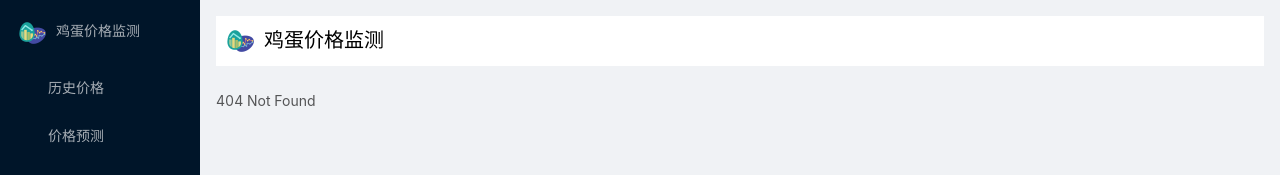
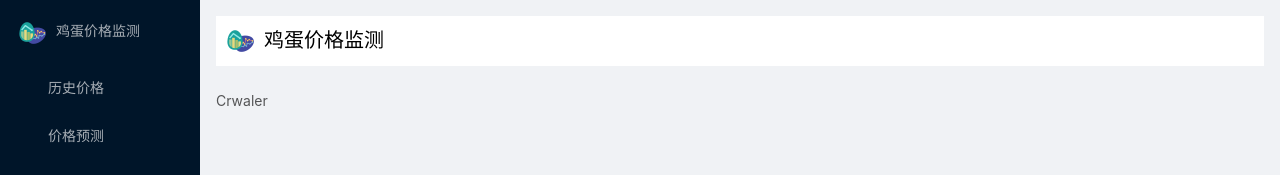
Before and after one commit to bunnyxt/eggprice-frontend, a Vue app: page /crwaler in a window 1280 px wide. Before the commit this address had no page. Shown: the top 175 px of the page. Built offline with nearby package versions, Linux system fonts and the light colour scheme; what vue-apexcharts would draw is missing.

Commit message:
Add Crwaler and Forecast component.

```diff
--- /dev/null
+++ b/src/components/Crwaler.vue
@@ -0,0 +1,11 @@
+<template>
+  <div>
+    Crwaler
+  </div>
+</template>
+
+<script>
+export default {
+  name: "Crwaler"
+}
+</script>
--- /dev/null
+++ b/src/components/Forecast.vue
@@ -0,0 +1,11 @@
+<template>
+  <div>
+    Forecast
+  </div>
+</template>
+
+<script>
+export default {
+  name: "Forecast"
+}
+</script>
```
Also changed, not shown: src/router.js (+8 -0 lines).
